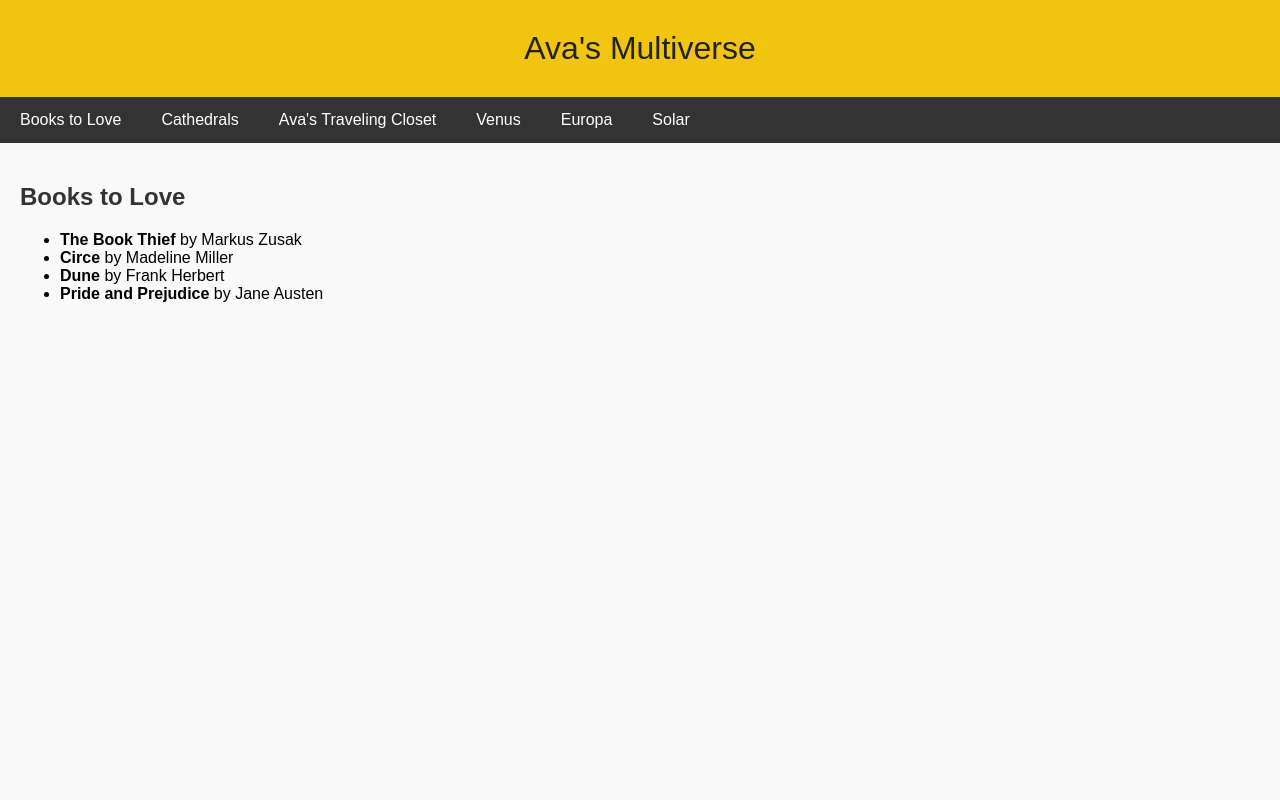
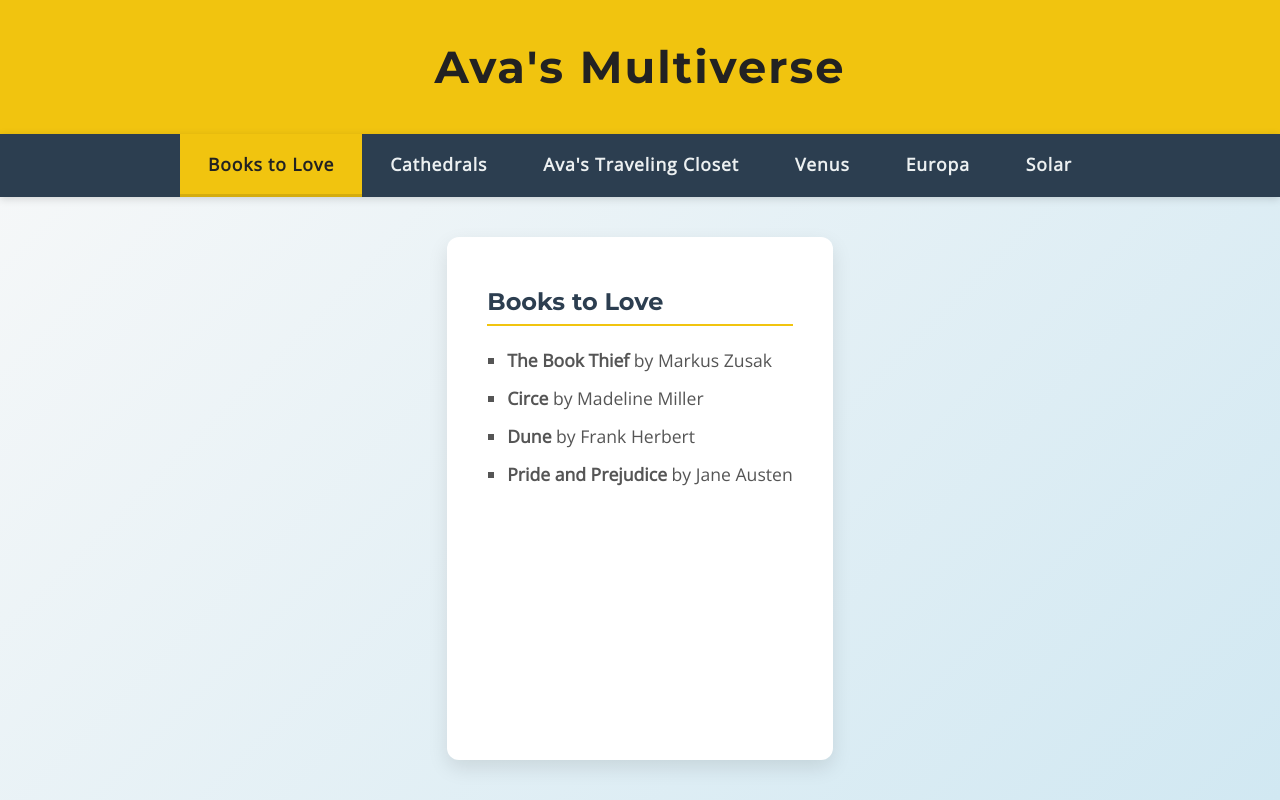
Before and after one commit to avafrost/Website, a plain HTML site: page index.html in a window 1280 px wide. Drawn offline with nearby package versions, Linux system fonts and the light colour scheme.

Commit message:
Update index.html

```diff
--- a/index.html
+++ b/index.html
@@ -3,44 +3,94 @@
 <head>
   <meta charset="UTF-8" />
   <title>Ava's Multiverse</title>
+  <!-- Google Fonts -->
+  <link href="https://fonts.googleapis.com/css2?family=Montserrat:wght@700&family=Open+Sans&display=swap" rel="stylesheet" />
   <style>
+    /* Reset some default styles */
+    * {
+      box-sizing: border-box;
+    }
     body {
       margin: 0;
-      font-family: Arial, sans-serif;
-      background-color: #f9f9f9;
+      font-family: 'Open Sans', sans-serif;
+      background: linear-gradient(135deg, #f9f9f9 0%, #d1e8f2 100%);
+      color: #333;
+      min-height: 100vh;
+      display: flex;
+      flex-direction: column;
     }
 
     header {
       background-color: #f1c40f;
       color: #222;
-      padding: 30px;
+      padding: 40px 20px;
       text-align: center;
-      font-size: 2em;
+      font-family: 'Montserrat', sans-serif;
+      font-size: 2.8rem;
+      letter-spacing: 2px;
+      box-shadow: 0 3px 10px rgba(0,0,0,0.1);
+      user-select: none;
     }
 
     nav {
-      background-color: #333;
-      overflow: hidden;
+      background-color: #2c3e50;
+      display: flex;
+      justify-content: center;
+      box-shadow: 0 2px 8px rgba(0,0,0,0.15);
     }
 
     nav a {
-      float: left;
-      display: block;
-      color: white;
-      text-align: center;
-      padding: 14px 20px;
+      color: #ecf0f1;
       text-decoration: none;
-      transition: background 0.3s;
+      padding: 18px 28px;
+      font-weight: 600;
+      font-size: 1.1rem;
+      letter-spacing: 0.05em;
+      transition: background-color 0.3s ease, color 0.3s ease;
+      border-bottom: 3px solid transparent;
     }
 
-    nav a:hover {
-      background-color: #575757;
+    nav a:hover, nav a.active {
+      background-color: #f1c40f;
+      color: #222;
+      border-bottom: 3px solid #d4ac0d;
     }
 
     .content {
-      padding: 20px;
+      flex-grow: 1;
+      max-width: 900px;
+      margin: 40px auto;
+      background: white;
+      border-radius: 12px;
+      padding: 30px 40px;
+      box-shadow: 0 8px 20px rgba(0,0,0,0.1);
     }
 
+    h2 {
+      font-family: 'Montserrat', sans-serif;
+      font-weight: 700;
+      color: #2c3e50;
+      margin-bottom: 20px;
+      border-bottom: 2px solid #f1c40f;
+      padding-bottom: 8px;
+    }
+
+    p, ul {
+      line-height: 1.6;
+      font-size: 1.1rem;
+      color: #555;
+    }
+
+    ul {
+      list-style-type: square;
+      padding-left: 20px;
+    }
+
+    ul li {
+      margin-bottom: 10px;
+    }
+
+    /* Tabs */
     .tab {
       display: none;
     }
@@ -49,19 +99,53 @@
       display: block;
     }
 
-    h2 {
-      color: #333;
+    /* Responsive */
+    @media (max-width: 600px) {
+      nav {
+        flex-direction: column;
+      }
+
+      nav a {
+        padding: 14px;
+        text-align: center;
+        border-bottom: none;
+        border-left: 3px solid transparent;
+      }
+
+      nav a:hover, nav a.active {
+        border-left: 3px solid #f1c40f;
+        border-bottom: none;
+      }
+
+      .content {
+        margin: 20px;
+        padding: 20px;
+      }
+
+      header {
+        font-size: 2rem;
+        padding: 30px 15px;
+      }
     }
   </style>
+
   <script>
-    function showTab(tabId) {
+    function showTab(tabId, element) {
       const tabs = document.querySelectorAll('.tab');
       tabs.forEach(tab => tab.classList.remove('active'));
+
+      const links = document.querySelectorAll('nav a');
+      links.forEach(link => link.classList.remove('active'));
+
       document.getElementById(tabId).classList.add('active');
+      element.classList.add('active');
     }
 
     window.onload = function () {
-      showTab('books');
+      const firstTabLink = document.querySelector('nav a');
+      if(firstTabLink) {
+        showTab('books', firstTabLink);
+      }
     };
   </script>
 </head>
@@ -72,12 +156,12 @@
 </header>
 
 <nav>
-  <a href="#" onclick="showTab('books')">Books to Love</a>
-  <a href="#" onclick="showTab('cathedrals')">Cathedrals</a>
-  <a href="#" onclick="showTab('closet')">Ava's Traveling Closet</a>
-  <a href="#" onclick="showTab('venus')">Venus</a>
-  <a href="#" onclick="showTab('europa')">Europa</a>
-  <a href="#" onclick="showTab('solar')">Solar</a>
+  <a href="#" onclick="showTab('books', this)">Books to Love</a>
+  <a href="#" onclick="showTab('cathedrals', this)">Cathedrals</a>
+  <a href="#" onclick="showTab('closet', this)">Ava's Traveling Closet</a>
+  <a href="#" onclick="showTab('venus', this)">Venus</a>
+  <a href="#" onclick="showTab('europa', this)">Europa</a>
+  <a href="#" onclick="showTab('solar', this)">Solar</a>
 </nav>
 
 <div class="content">
```
